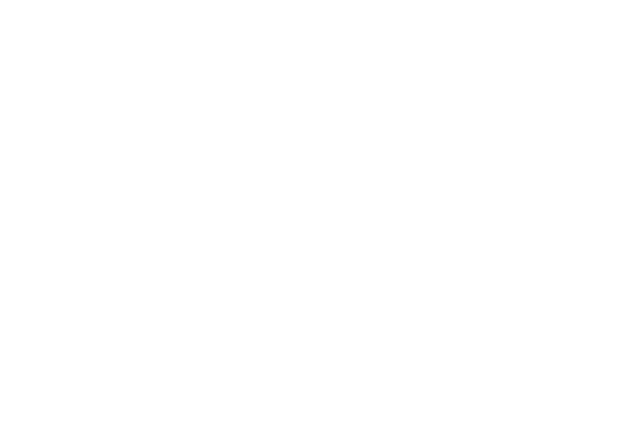
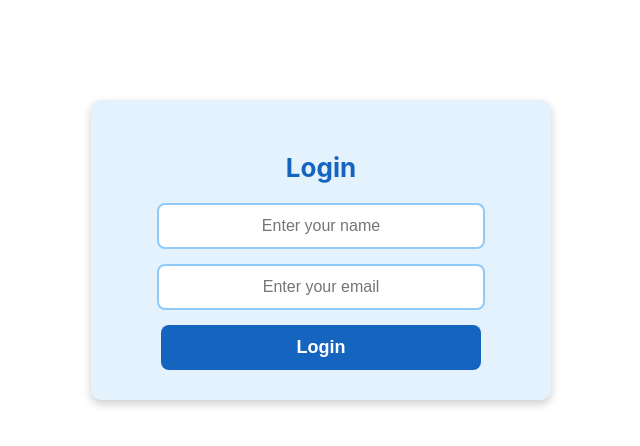
Before and after one commit to Nikul54/fetchdogs, a React (Create React App) app: page / in a window 1280 px wide. Before the commit this address had no page. Shown: the top 446 px of the page, without its empty margins (319-959 px from the left). Built offline with nearby package versions, Linux system fonts and the light colour scheme.

Commit message:
Updating login route

```diff
--- a/src/App.js
+++ b/src/App.js
@@ -3,12 +3,11 @@
 import Login from './Components/Login/Login';
 import SearchDog from './Components/SearchDog/SearchDog';
 
-
 function App() {
   return (
     <Router>
       <Routes>
-        <Route path="/login" element={<Login />} />
+        <Route path="/" element={<Login />} />
         <Route path="/search" element={<SearchDog />} />
       </Routes>
     </Router>
```
Also changed, not shown: package.json (+12 -6 lines), 1 other file (tests, documents, lock files or other folders).
